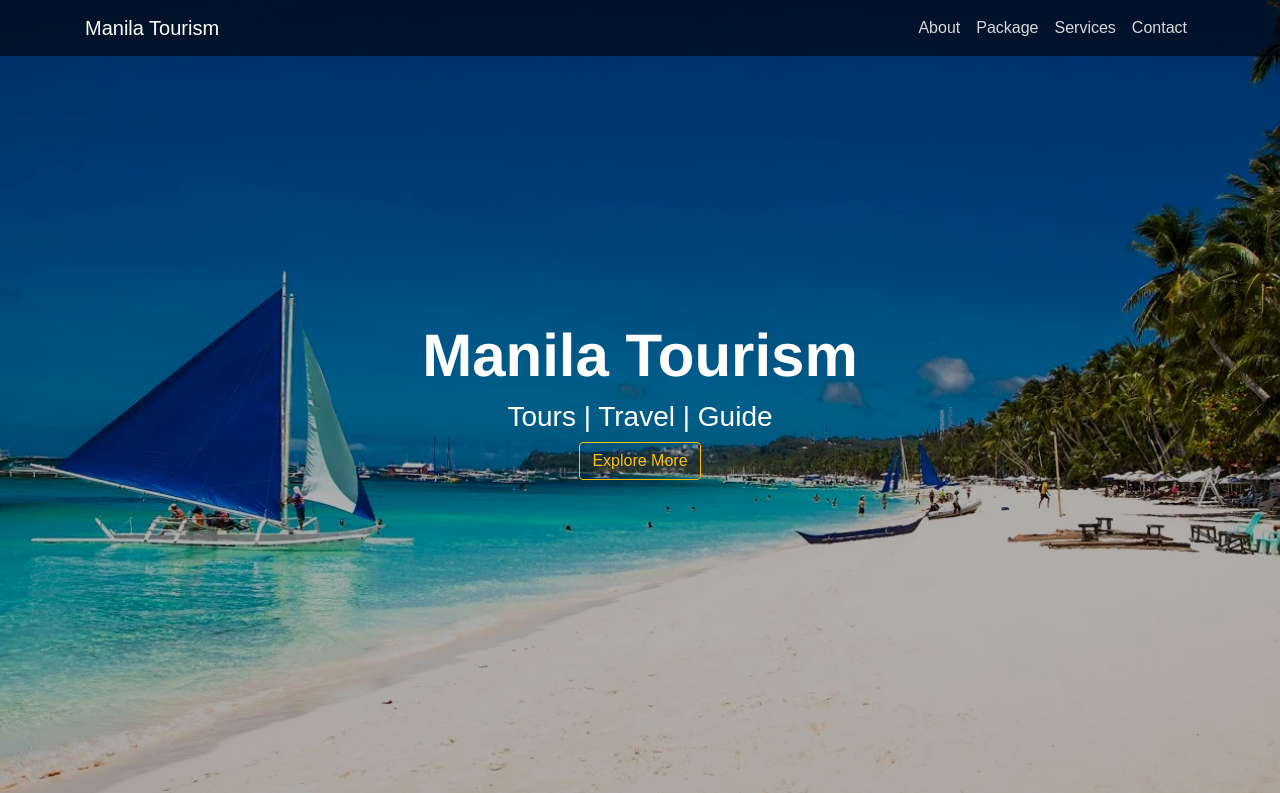
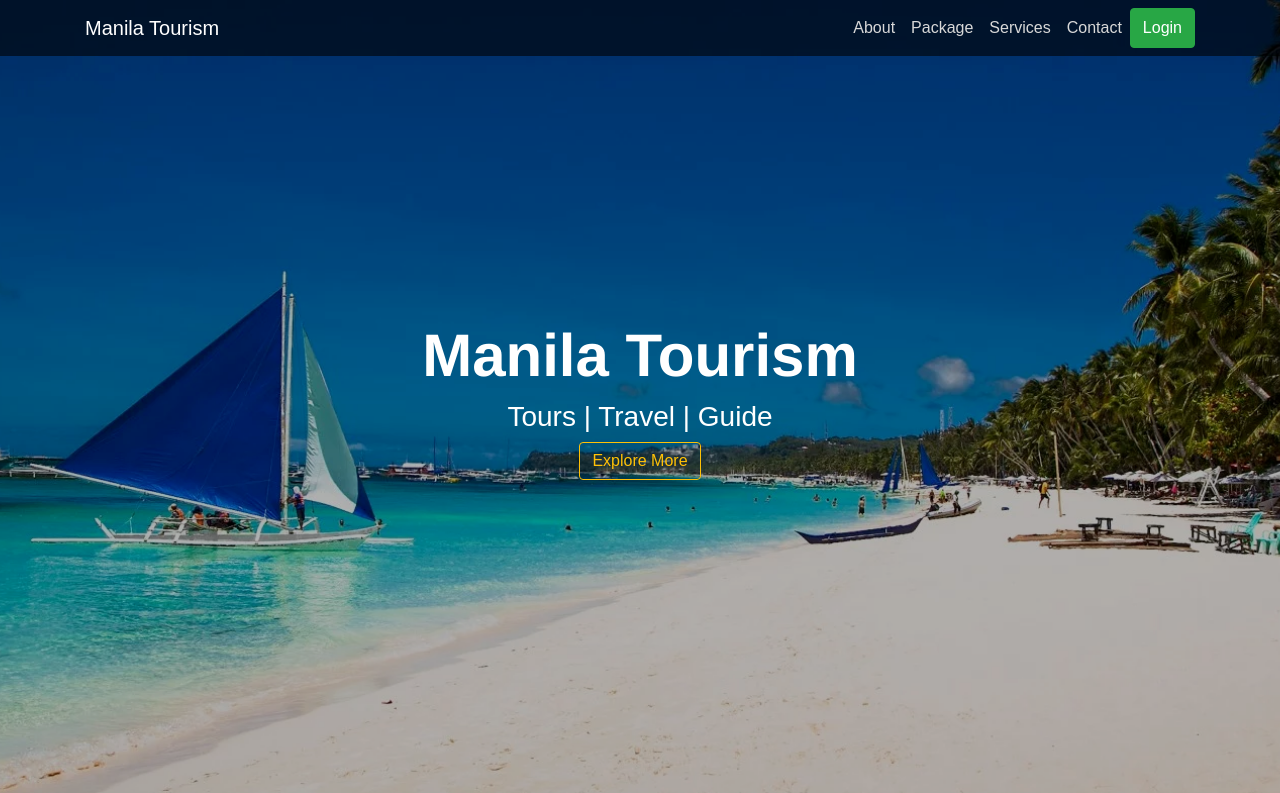
Before and after one commit to markdino/tourism-site, a React (Create React App) app: page / in a window 1280 px wide. Shown: the top 793 px of the page. Built offline with nearby package versions, Linux system fonts and the light colour scheme; the HTML template or start-up script is replaced by a standard one.

Commit message:
feat: login button

```diff
--- a/src/components/Navbar.js
+++ b/src/components/Navbar.js
@@ -7,7 +7,8 @@ import {
   Nav,
   NavItem,
   NavLink,
-  Container
+  Container,
+  Button
 } from "reactstrap";
 import "../App.css";
 
@@ -52,6 +53,7 @@ class NavbarMain extends React.Component {
                 <NavItem>
                   <NavLink href="#">Contact</NavLink>
                 </NavItem>
+                <Button color="success">Login</Button>{" "}
               </Nav>
             </Collapse>
           </Container>
```
